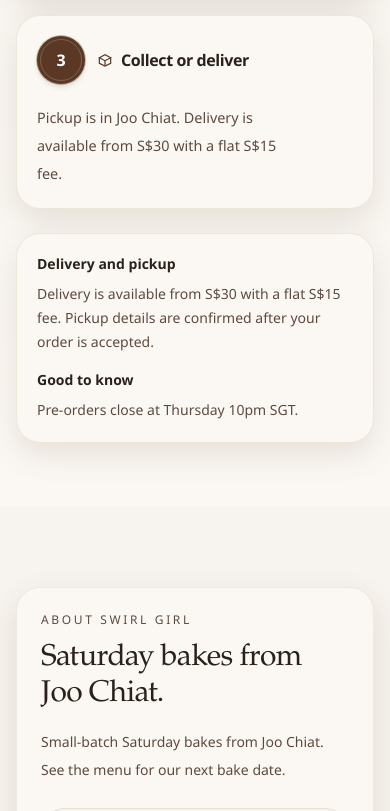
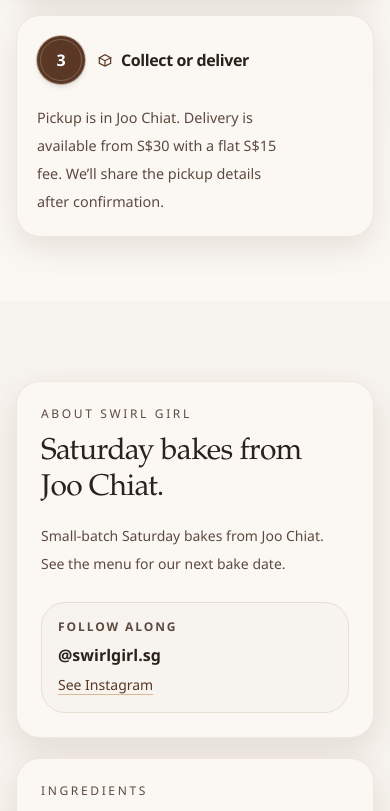
Before and after one commit to jaymaa-creator/swirl-bakes, a React (Vite) app: page / in a window 390 px wide. Shown: the part 1573-2384 px from the top of the page. Built offline with nearby package versions, Linux system fonts and the light colour scheme; no server answers.

Commit message:
Consolidate mobile pickup and delivery information

```diff
--- a/src/components/ProcessSection.jsx
+++ b/src/components/ProcessSection.jsx
@@ -108,13 +108,13 @@ export default function ProcessSection({ brand, brandColors }) {
                   <div className="text-base font-bold tracking-tight text-ink">{s.title}</div>
                 </div>
               </div>
-              <div className="mt-5 max-w-[260px] text-[0.9rem] text-inkMuted leading-7">{s.body}</div>
+              <div className="mt-5 max-w-[260px] text-[0.9rem] text-inkMuted leading-7">{s.body}{s.step === "3" && <span className="sm:hidden"> We’ll share the pickup details after confirmation.</span>}</div>
             </div>
           </div>
         ))}
       </div>
 
-      <div className="mt-6 rounded-3xl border border-line/70 bg-surface p-5 shadow-card" data-reveal="up">
+      <div className="mt-6 hidden sm:block rounded-3xl border border-line/70 bg-surface p-5 shadow-card" data-reveal="up">
         <div className="grid gap-4 lg:grid-cols-[1fr_auto_1fr] lg:items-center">
           <div>
             <div className="text-sm font-semibold text-ink">Delivery and pickup</div>
```
Also changed, not shown: context/progress.md (+2 -0 lines).
